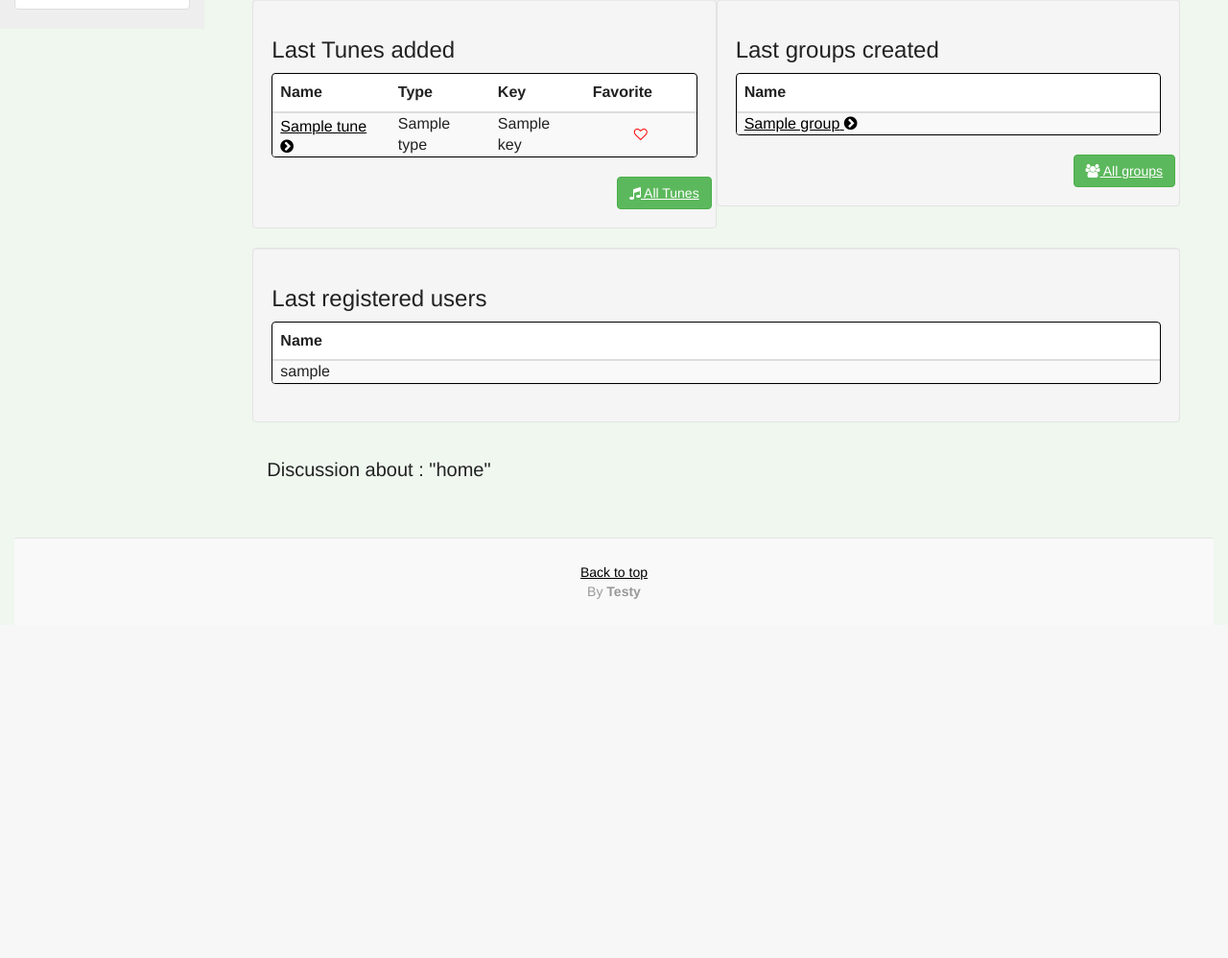
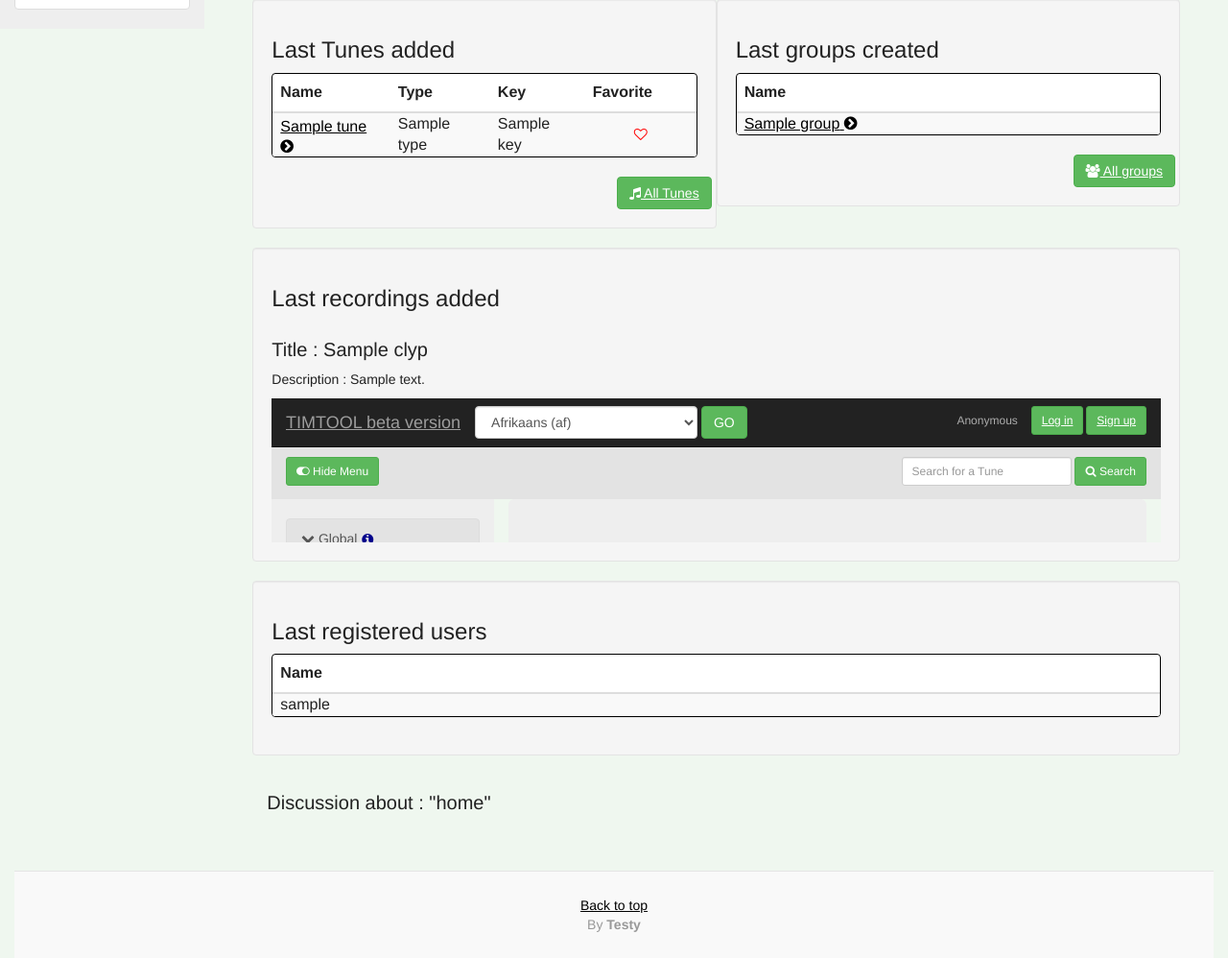
Before and after one commit to Mr-Testy/TimTool, a Django app: template tune/templates/tune/accueil.html in a window 1280 px wide. Shown: the part 752-1750 px from the top of the page at 96% size. Before the commit the page ends 1376 px from the top, so only its background shows below. Run offline with Django 3.2, Linux system fonts and the light colour scheme; tables that the repository leaves empty hold one stand-in row (values such as "Sample post"); the template is opened without the code that fills it: values that come from a table or form of the project are taken from there, most other values are stand-ins (such as "Sample title", 1, 10 or a date in 2020); some libraries are stand-ins or nearby versions.

Commit message:
add last recordings to home page

```diff
--- a/tune/templates/tune/accueil.html
+++ b/tune/templates/tune/accueil.html
@@ -139,6 +139,22 @@
         </div>
     </div>
     <div class="col-md-12 well">
+                <h1>{% trans 'Last recordings added' %}</h1>
+        {% for clyp in clyps %}
+                <div class="row">
+            <div class="col-xs-12">
+        <h2>{% trans 'Title' %} : {{clyp.name}}</h2>
+        <p>{% trans 'Description' %} : {{clyp.description}}</p>
+    </div>
+</div>
+        <div class="row">
+            <div class="col-xs-12">
+            <iframe width="100%" height="150" src="{{clyp.href}}/widget" frameborder="0"></iframe>
+        </div>
+        </div>
+        {% endfor %}
+        </div>
+            <div class="col-md-12 well">
                 <h1>{% trans 'Last registered users' %}</h1>
                                         <div class="panel panel-primary wrappedTable">
             <table class="table table-striped table-hover">
--- a/tune/views.py
+++ b/tune/views.py
@@ -28,7 +28,8 @@
     tunes = Tune.objects.all()[:10]
     groups = GroupExtend.objects.all()[:10]
     users = User.objects.all()[:10]
-    return render(request, 'tune/accueil.html', {"tunes": tunes, "groups": groups, "users": users})
+    clyps = Audio_clyp.objects.all()[:5]
+    return render(request, 'tune/accueil.html', {"tunes": tunes, "groups": groups, "users": users, "clyps": clyps})
 
 
 def about(request):
```
